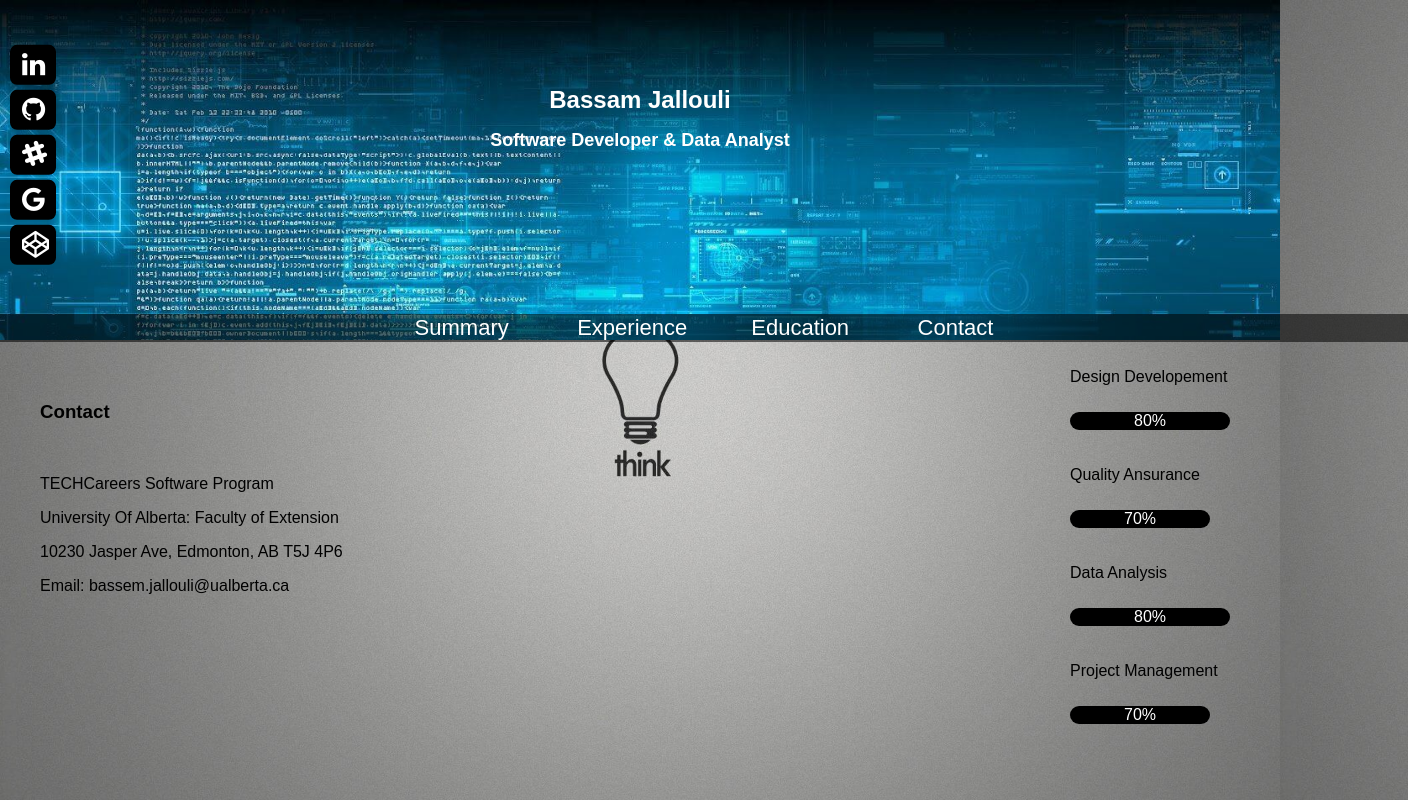
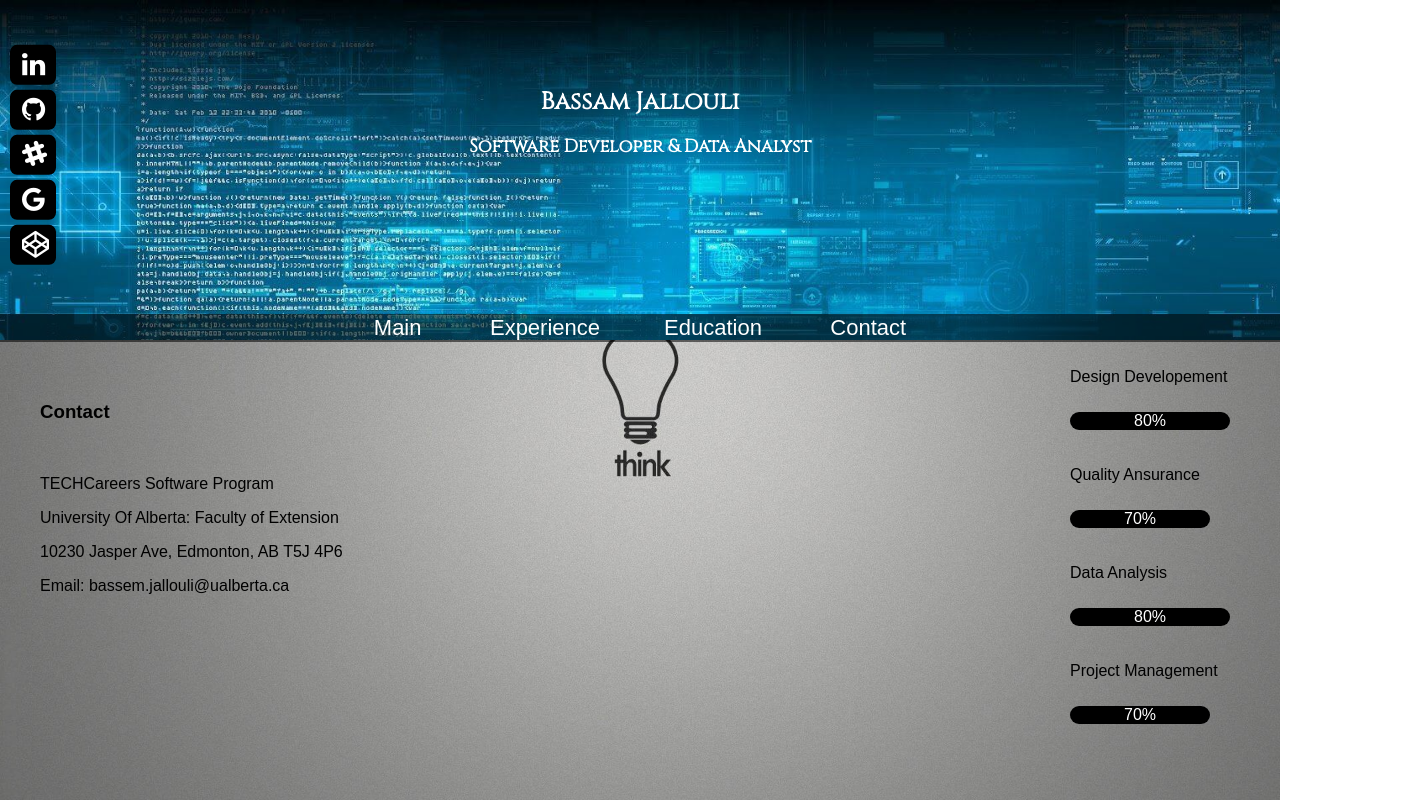
Before and after one commit to BassemJallouli/WebSitePortfolio, a plain HTML site: page contact.html in a window 1280 px wide. Shown: the whole page, 1408 px wide, since content can reach past the window. Drawn offline with Linux system fonts and the light colour scheme.

Commit message:
edit font title of web site

```diff
--- a/contact.html
+++ b/contact.html
@@ -6,7 +6,7 @@
     <title>Bassam Jallouli</title>
     <link rel="stylesheet" href="css/main.css">
     <link rel="stylesheet" href="https://cdnjs.cloudflare.com/ajax/libs/font-awesome/4.7.0/css/font-awesome.min.css">
-
+    <link href="https://fonts.googleapis.com/css?family=Cinzel&display=swap" rel="stylesheet">
     </head>
 
 <body>
@@ -22,7 +22,7 @@
         <ul>
             <li>
                 <a href="./index.html">
-                    Summary
+                    Main
                 </a>
 
 
--- a/css/main.css
+++ b/css/main.css
@@ -1,13 +1,14 @@
 header
 {
     text-align: center;
-    color: white;
     padding: 60px 60px;
     margin: 0px;
     background-image: url('../IMG/b1.jpeg');
     background-size: 140%;        /*cover the whole element*/
     font-size: 12px;
     height: 25vh;
+    font-family: 'Cinzel', serif;
+    color: white;
 
 }
 body
@@ -294,7 +295,7 @@ body
 }
 nav {
 
-  width: 110%;
+  width: 100%;
   height: 5%;
 
   background:rgba(0, 0, 0, 0.55);
```
Also changed, not shown: education.html (+2 -2 lines), experience.html (+2 -2 lines), index.html (+2 -2 lines).
